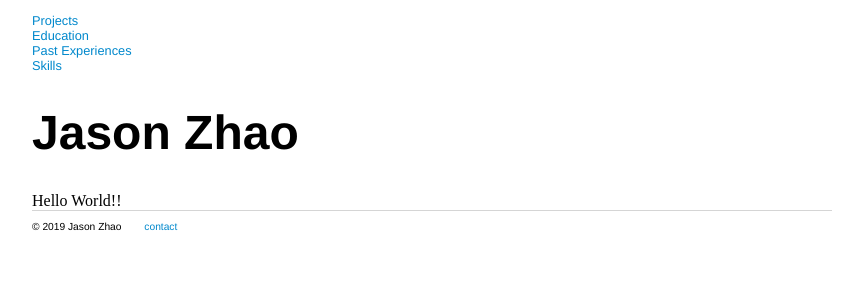
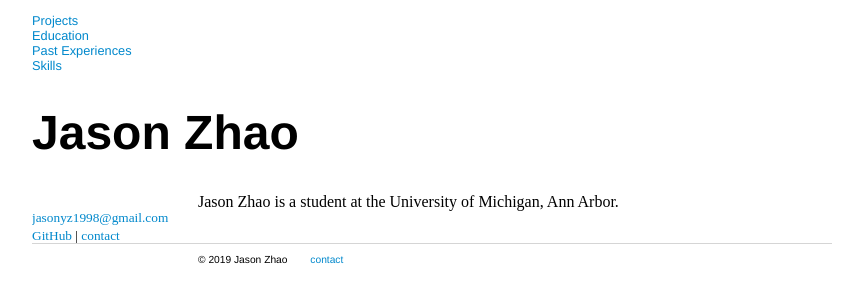
Before and after one commit to jasonzhao1998/jasonzhao1998.github.io, a Jekyll site: the page built from index.html, in a window 1280 px wide. Shown: the top 303 px of the page, without its empty margins (208-1071 px from the left). Built offline with Jekyll 4.4.1, drawn with Linux system fonts in a browser that asks for light colours.

Commit message:
Big changes

```diff
--- a/index.html
+++ b/index.html
@@ -3,6 +3,16 @@ layout: default
 title: Jason Zhao
 ---
 
-<div>
-  Hello World!!
+<div class="left">
+  <p>
+    <small>
+      <a href=mailto:jasonyz1998@gmail.com>jasonyz1998@gmail.com</a>
+      <a href="https://www.github.com/jasonzhao1998" target="_blank">GitHub</a> |
+      <a href="/contact.html">contact</a>
+    </small>
+  </p>
 </div>
+
+<div class="right">
+  Jason Zhao is a student at the University of Michigan, Ann Arbor.
+</div>
```
